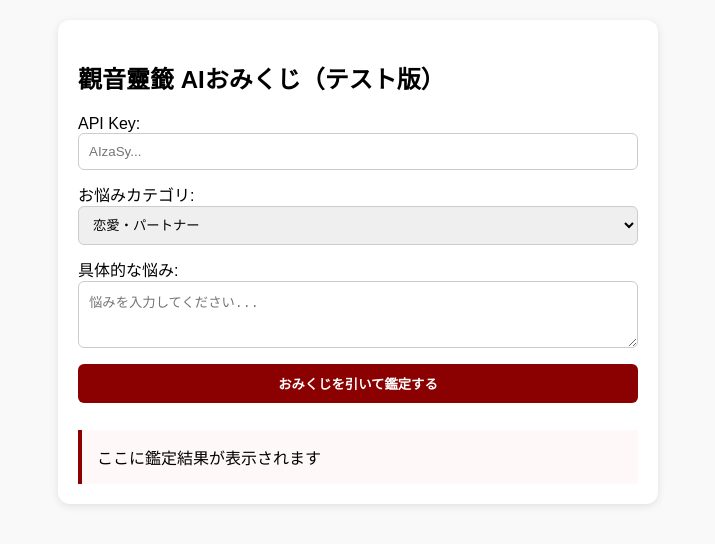
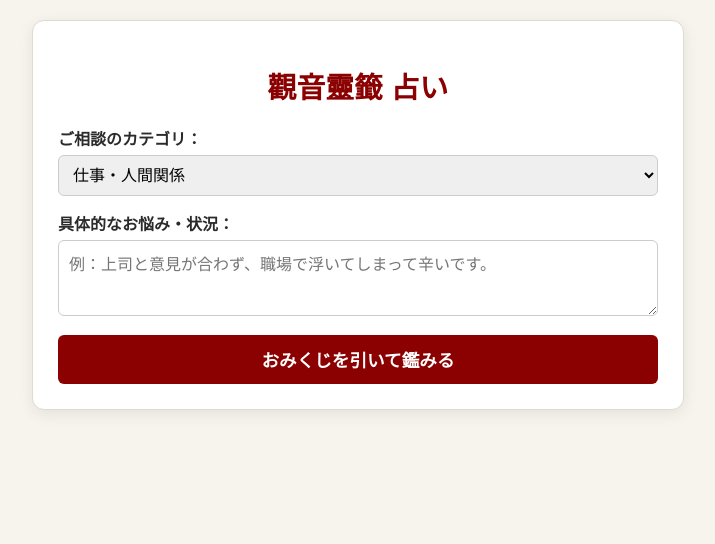
Before and after one commit to torimicom/omikuji, a plain HTML site: page index.html in a window 1280 px wide. Shown: the whole page, without its empty margins (282-997 px from the left). Drawn offline with Linux system fonts and the light colour scheme.

Commit message:
Update index.html

```diff
--- a/index.html
+++ b/index.html
@@ -3,107 +3,117 @@
 <head>
   <meta charset="UTF-8">
   <meta name="viewport" content="width=device-width, initial-scale=1.0">
-  <title>觀音靈籤 - Gemini API テスト</title>
+  <title>觀音靈籤 - 神仏の鑑定</title>
   <style>
-    body { font-family: sans-serif; padding: 20px; max-width: 600px; margin: 0 auto; background: #f9f9f9; }
-    .card { background: white; padding: 20px; border-radius: 12px; box-shadow: 0 2px 8px rgba(0,0,0,0.1); }
-    textarea, input, select, button { width: 100%; margin-bottom: 12px; padding: 10px; border-radius: 6px; border: 1px solid #ccc; box-sizing: border-box; }
-    button { background: #8b0000; color: white; font-weight: bold; border: none; cursor: pointer; }
-    #result { white-space: pre-wrap; background: #fff8f8; padding: 15px; border-left: 4px solid #8b0000; margin-top: 15px; }
+    body {
+      font-family: "Helvetica Neue", Arial, "Hiragino Kaku Gothic ProN", "Hiragino Sans", Sans-serif;
+      background-color: #f7f4ed;
+      color: #2b2b2b;
+      margin: 0;
+      padding: 20px;
+      display: flex;
+      flex-direction: column;
+      align-items: center;
+    }
+    .container {
+      max-width: 600px;
+      width: 100%;
+      background: #ffffff;
+      padding: 25px;
+      border-radius: 12px;
+      box-shadow: 0 4px 15px rgba(0,0,0,0.08);
+      border: 1px solid #e0dacf;
+    }
+    h1 {
+      text-align: center;
+      color: #8b0000;
+      margin-bottom: 20px;
+      font-size: 1.8rem;
+    }
+    .form-group {
+      margin-bottom: 15px;
+    }
+    label {
+      display: block;
+      font-weight: bold;
+      margin-bottom: 5px;
+    }
+    input[type="text"], select, textarea {
+      width: 100%;
+      padding: 10px;
+      border: 1px solid #ccc;
+      border-radius: 6px;
+      box-sizing: border-box;
+      font-size: 1rem;
+    }
+    button {
+      width: 100%;
+      background-color: #8b0000;
+      color: white;
+      border: none;
+      padding: 12px;
+      font-size: 1.1rem;
+      border-radius: 6px;
+      cursor: pointer;
+      font-weight: bold;
+      transition: background-color 0.2s;
+    }
+    button:hover {
+      background-color: #a00000;
+    }
+    button:disabled {
+      background-color: #cccccc;
+      cursor: not-allowed;
+    }
+    #result {
+      margin-top: 25px;
+      padding: 15px;
+      background: #faf8f5;
+      border-left: 5px solid #8b0000;
+      border-radius: 4px;
+      white-space: pre-wrap;
+      line-height: 1.6;
+    }
+    .loading {
+      text-align: center;
+      color: #666;
+      font-style: italic;
+    }
   </style>
 </head>
 <body>
 
-<div class="card">
-  <h2>觀音靈籤 AIおみくじ（テスト版）</h2>
+<div class="container">
+  <h1>觀音靈籤 占い</h1>
 
-  <label>API Key:</label>
-  <input type="password" id="apiKey" placeholder="AIzaSy..." />
+  <div class="form-group">
+    <label for="category">ご相談のカテゴリ：</label>
+    <select id="category">
+      <option value="仕事・人間関係">仕事・人間関係</option>
+      <option value="恋愛・結婚">恋愛・結婚</option>
+      <option value="金運・投資">金運・投資</option>
+      <option value="健康・病気">健康・病気</option>
+      <option value="学業・試験">学業・試験</option>
+      <option value="全体運">全体運</option>
+    </select>
+  </div>
 
-  <label>お悩みカテゴリ:</label>
-  <select id="category">
-    <option value="恋愛">恋愛・パートナー</option>
-    <option value="仕事">仕事・人間関係</option>
-    <option value="進路">進学・進路選択</option>
-  </select>
+  <div class="form-group">
+    <label for="userQuery">具体的なお悩み・状況：</label>
+    <textarea id="userQuery" rows="3" placeholder="例：上司と意見が合わず、職場で浮いてしまって辛いです。"></textarea>
+  </div>
 
-  <label>具体的な悩み:</label>
-  <textarea id="userQuery" rows="3" placeholder="悩みを入力してください..."></textarea>
+  <button id="submitBtn" onclick="drawFortune()">おみくじを引いて鑑みる</button>
 
-  <button onclick="drawAndAnalyze()">おみくじを引いて鑑定する</button>
-
-  <div id="result">ここに鑑定結果が表示されます</div>
+  <div id="result" style="display: none;"></div>
 </div>
 
 <script>
-// 先ほど作成した100籤データの一部（テスト用にサンプル配置）
-const sampleLots = [
-  {
-    lot_number: 1, fortune: "上籤", palace: "子宮",
-    historical_allusion: "鍾離成道",
-    poem: "開天闢地作良緣，吉日良時萬物全。若得此籤皆大吉，家和萬事自然興。"
-  },
-  {
-    lot_number: 2, fortune: "下籤", palace: "子宮",
-    historical_allusion: "蘇秦不第",
-    poem: "鯨魚未變守江河，不可升騰更望高。異日張弓射大鯨，此時且退忍忍耐。"
-  }
-];
-
-async function drawAndAnalyze() {
-  const apiKey = document.getElementById('apiKey').value;
-  const category = document.getElementById('category').value;
-  const userQuery = document.getElementById('userQuery').value;
-  const resultDiv = document.getElementById('result');
-
-  if (!apiKey) { alert('API Keyを入力してください'); return; }
-  if (!userQuery) { alert('お悩みを入力してください'); return; }
-
-  resultDiv.innerText = "神仏にお伺いを立てています...";
-
-  // 1. ランダムで籤を1つ抽選
-  const selectedLot = sampleLots[Math.floor(Math.random() * sampleLots.length)];
-
-  // 2. Gemini API へのプロンプト作成
-  const prompt = `
-あなたは觀音靈籤の厳かな神仏の代弁者です。威厳と慈愛に満ちた言葉で鑑定結果を出力してください。
-
-【相談者のお悩み】
-カテゴリ: ${category}
-内容: ${userQuery}
-
-【引いた籤の情報】
-籤番号: 第${selectedLot.lot_number}籤
-吉凶: ${selectedLot.fortune} (${selectedLot.palace})
-典故: ${selectedLot.historical_allusion}
-籤詩: ${selectedLot.poem}
-
-【回答フォーマット】
-◆ 神意・お諭し
-◆ 悩みに寄せた解釈
-◆ 今日から実践すべき「三つの導き」
-◆ 結び
-`;
-
-  // 3. Gemini API (gemini-2.5-flash) を直接呼び出し
-  try {
-    const response = await fetch(`https://generativelanguage.googleapis.com/v1beta/models/gemini-2.5-flash:generateContent?key=${apiKey}`, {
-      method: 'POST',
-      headers: { 'Content-Type': 'application/json' },
-      body: JSON.stringify({
-        contents: [{ parts: [{ text: prompt }] }]
-      })
-    });
-
-    const data = await response.json();
-    const text = data.candidates[0].content.parts[0].text;
-
-    resultDiv.innerHTML = `<strong>【引いた籤】第${selectedLot.lot_number}籤 (${selectedLot.fortune}) - ${selectedLot.historical_allusion}</strong>\n\n` + text;
-  } catch (error) {
-    resultDiv.innerText = "エラーが発生しました: " + error.message;
-  }
-}
-</script>
-
-</body>
-</html>
+  // テスト用籤データ（第1籤）
+  const sampleLot = {
+    lot_number: 1,
+    title: "鍾離成道",
+    fortune: "上籤",
+    palace: "子宮",
+    summary: "受擁而發",
+    poem_original: "開天闢地作良緣\n吉日良時萬物全\
```
